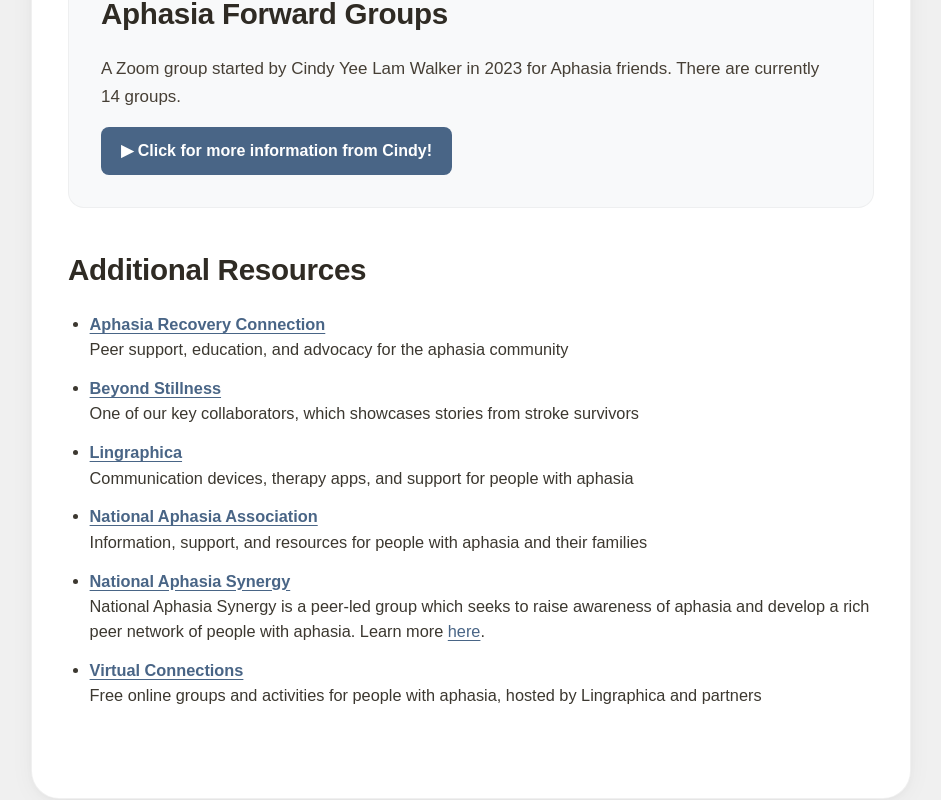
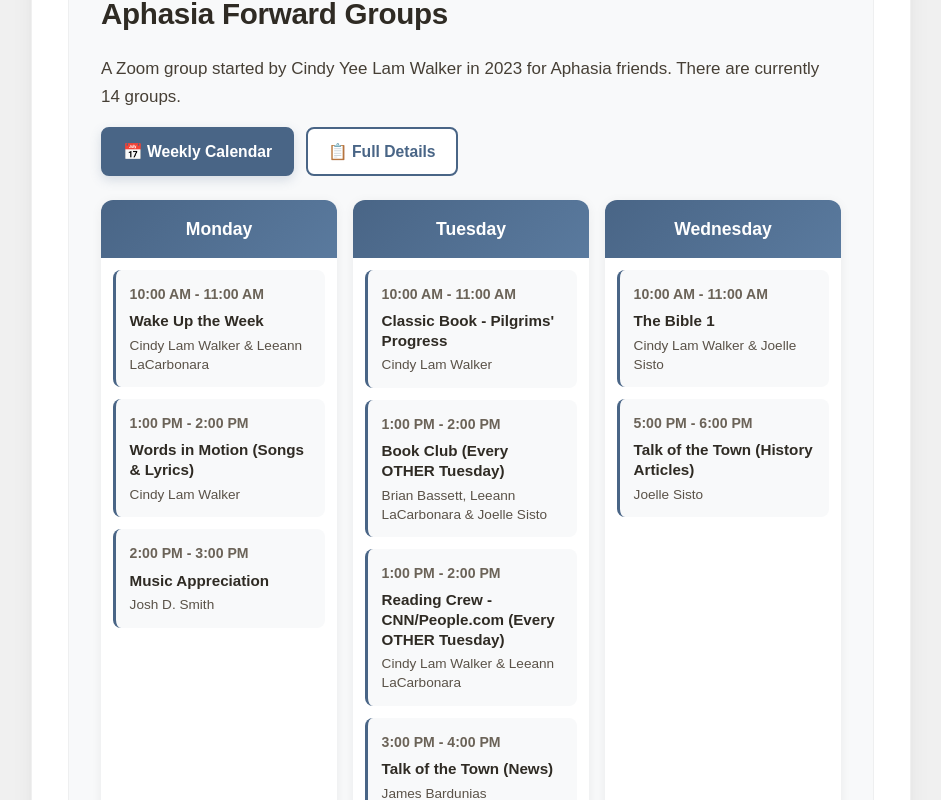
Before and after one commit to aprilyw/writingwithaphasia, a Next.js app: page /resources in a window 1280 px wide. Shown: the part 380-1180 px from the top of the page, without its empty margins (169-1110 px from the left). Built offline with nearby package versions, Linux system fonts and the light colour scheme; a web font is replaced by a local one.

Commit message:
cal view

```diff
--- a/src/pages/resources.js
+++ b/src/pages/resources.js
@@ -3,7 +3,34 @@
 import { useState } from 'react';
 
 export default function Resources() {
-  const [isGroupsExpanded, setIsGroupsExpanded] = useState(false);
+  const [viewMode, setViewMode] = useState('timeline'); // 'timeline' or 'list'
+
+  const weeklySchedule = {
+    Monday: [
+      { time: '10:00 AM - 11:00 AM', name: 'Wake Up the Week', hosts: 'Cindy Lam Walker & Leeann LaCarbonara', description: 'We will talk about our weekend & our week!' },
+      { time: '1:00 PM - 2:00 PM', name: 'Words in Motion (Songs & Lyrics)', hosts: 'Cindy Lam Walker', description: 'We will listen to the songs. Then, we will read the lyrics.' },
+      { time: '2:00 PM - 3:00 PM', name: 'Music Appreciation', hosts: 'Josh D. Smith', description: 'We will read the article about music. Each one will read a paragraph. Then we will listen to the music. Then, we will play Jeopardy!' }
+    ],
+    Tuesday: [
+      { time: '10:00 AM - 11:00 AM', name: "Classic Book - Pilgrims' Progress", hosts: 'Cindy Lam Walker', description: 'We will read the book online & will discuss the story.' },
+      { time: '1:00 PM - 2:00 PM', name: 'Book Club (Every OTHER Tuesday)', hosts: 'Brian Bassett, Leeann LaCarbonara & Joelle Sisto', description: 'We will read the book & we will discuss about it.' },
+      { time: '1:00 PM - 2:00 PM', name: 'Reading Crew - CNN/People.com (Every OTHER Tuesday)', hosts: 'Cindy Lam Walker & Leeann LaCarbonara', description: 'We will be reading the news. Each one will read a paragraph.' },
+      { time: '3:00 PM - 4:00 PM', name: 'Talk of the Town (News)', hosts: 'James Bardunias', description: 'We will be reading the news. Each one will read a sentence.' }
+    ],
+    Wednesday: [
+      { time: '10:00 AM - 11:00 AM', name: 'The Bible 1', hosts: 'Cindy Lam Walker & Joelle Sisto', description: 'We will read Old Testament & New Testament & we will talk about them.' },
+      { time: '5:00 PM - 6:00 PM', name: 'Talk of the Town (History Articles)', hosts: 'Joelle Sisto', description: 'We will be reading the history articles. Each one will read a sentence.' }
+    ],
+    Thursday: [
+      { time: '11:00 AM - 12:00 PM', name: 'Storytelling', hosts: 'Cindy Lam Walker & Joelle Sisto', description: 'We will be doing stories about things that happened to us. Serious, funny, happy, angry, sad, crazy stories… 2 to 5 minutes only.' },
+      { time: '2:00 PM - 3:00 PM', name: 'The Bible 2', hosts: 'Cindy Lam Walker & Josh D. Smith', description: 'We will read Old Testament & New Testament & we will talk about them.' },
+      { time: '3:00 PM - 4:00 PM', name: 'Conversation', hosts: 'Leeann LaCarbonara & Cindy Lam Walker', description: 'We will converse with each other by playing games. We will watch short movies & will discuss about them.' }
+    ],
+    Friday: [
+      { time: '1:00 PM - 2:00 PM', name: 'Talk of the Town (Entertainment News)', hosts: 'Cindy Lam Walker', description: 'We will be reading the entertainment news. Each one will read a sentence.' },
+      { time: '3:00 PM - 4:00 PM', name: 'Sing & Dance', hosts: 'Cindy Lam Walker', description: 'We will be listening to the songs. From YouTube, we will find songs with lyrics.' }
+    ]
+  };
 
   return (
     <div className="resources-container">
@@ -20,85 +47,49 @@
         <p className="intro-text">
           A Zoom group started by Cindy Yee Lam Walker in 2023 for Aphasia friends. There are currently 14 groups.
         </p>
+
+        <div className="view-toggle">
           <button
-          className="dropdown-toggle"
-          onClick={() => setIsGroupsExpanded(!isGroupsExpanded)}
-          aria-expanded={isGroupsExpanded}
+            className={`toggle-btn ${viewMode === 'timeline' ? 'active' : ''}`}
+            onClick={() => setViewMode('timeline')}
           >
-          {isGroupsExpanded ? '▼' : '▶'} Click for more information from Cindy!
+            📅 Weekly Calendar
           </button>
-
-        {isGroupsExpanded && (
-          <div className="groups-content">
-            <div className="group-item">
-              <strong>Wake Up the Week</strong> - Every Monday from 10 am to 11:00 am EST. Cindy Lam Walker &amp; Leeann LaCarbonara are the hosts.<br />
-              We will talk about our weekend &amp; our week!
+          <button
+            className={`toggle-btn ${viewMode === 'list' ? 'active' : ''}`}
+            onClick={() => setViewMode('list')}
+          >
+            📋 Full Details
+          </button>
         </div>
 
-            <div className="group-item">
-              <strong>Words in Motion (Songs &amp; Lyrics)</strong> - Every Monday from 1:00 pm to 2:00 pm EST. Cindy Lam Walker is the host.<br />
-              We will listen to the songs. Then, we will read the lyrics.
+        {viewMode === 'timeline' ? (
+          <div className="weekly-timeline">
+            {Object.entries(weeklySchedule).map(([day, events]) => (
+              <div key={day} className="day-column">
+                <div className="day-header">{day}</div>
+                <div className="events-list">
+                  {events.map((event, idx) => (
+                    <div key={idx} className="timeline-event">
+                      <div className="event-time">{event.time}</div>
+                      <div className="event-name">{event.name}</div>
+                      <div className="event-hosts">{event.hosts}</div>
                     </div>
-
-            <div className="group-item">
-              <strong>Music Appreciation</strong> - Every Monday from 2:00 pm to 3:00 pm EST. Josh D. Smith is the host.<br />
-              We will read the article about music. Each one will read a paragraph. Then we will listen to the music. Then, we will play Jeopardy!
+                  ))}
                 </div>
-
-            <div className="group-item">
-              <strong>Classic Book - Pilgrims' Progress</strong> - Every Tuesday from 10:00 am to 11:00 am EST. Cindy Lam Walker is the host.<br />
-              We will read the book online &amp; will discuss the story.
               </div>
-
-            <div className="group-item">
-              <strong>Book Club</strong> - Every OTHER Tuesday from 1:00 pm EST to 2:00 pm EST. Brian Bassett, Leeann LaCarbonara &amp; Joelle Sisto are the hosts.<br />
-              We will read the book &amp; we will discuss about it.
+            ))}
           </div>
-
-            <div className="group-item">
-              <strong>Reading Crew - CNN/People.com articles</strong> - Every OTHER Tuesday from 1:00 pm to 2:00 pm EST. Cindy Lam Walker &amp; Leeann LaCarbonara are the hosts.<br />
-              We will be reading the news. Each one will read a paragraph.
+        ) : (
+          <div className="groups-content">
+            {Object.entries(weeklySchedule).map(([day, events]) => (
+              events.map((event, idx) => (
+                <div key={`${day}-${idx}`} className="group-item">
+                  <strong>{event.name}</strong> - {day} from {event.time} EST. {event.hosts} {event.hosts.includes('&') ? 'are' : 'is'} the {event.hosts.includes('&') ? 'hosts' : 'host'}.<br />
+                  {event.description}
                 </div>
-
-            <div className="group-item">
-              <strong>Talk of the Town (News)</strong> - Every Tuesday from 3:00 pm to 4:00 pm EST. James Bardunias is the host.<br />
-              We will be reading the news. Each one will read a sentence.
-            </div>
-
-            <div className="group-item">
-              <strong>The Bible 1</strong> - Every Wednesday from 10 am to 11 am EST. Cindy Lam Walker &amp; Joelle Sisto are the hosts.<br />
-              We will read Old Testament &amp; New Testament &amp; we will talk about them.
-            </div>
-
-            <div className="group-item">
-              <strong>Talk of the Town (History Articles)</strong> - Every Wednesday from 5:00 pm to 6:00 pm EST. Joelle Sisto is the host.<br />
-              We will be reading the history articles. Each one will read a sentence.
-            </div>
-
-            <div className="group-item">
-              <strong>Storytelling</strong> - Every Thursday from 11 am EST to Noon. Cindy Lam Walker &amp; Joelle Sisto are the hosts.<br />
-              We will be doing stories about things that happened to us. Serious, funny, happy, angry, sad, crazy stories… 2 to 5 minutes only.
-            </div>
-
-            <div className="group-item">
-              <strong>The Bible 2</strong> - Every Thursday from 2 pm to 3 pm EST. Cindy Lam Walker &amp; Josh D. Smith are the hosts.<br />
-              We will read Old Testament &amp; New Testament &amp; we will talk about them.
-            </div>
-
-            <div className="group-item">
-              <strong>Conversation</strong> - Every Thursday from 3:00 pm to 4:00 pm EST. Leeann LaCarbonara &amp; Cindy Lam Walker are the hosts.<br />
-              We will converse with each other by playing games. We will watch short movies &amp; will discuss about them.
-            </div>
-
-            <div className="group-item">
-              <strong>Talk of the Town (Entertainment News)</strong> - Every Friday at 1 pm EST to 2 pm EST. Cindy Lam Walker is the host.<br />
-              We will be reading the entertainment news. Each one will read a sentence.
-            </div>
-
-            <div className="group-item">
-              <strong>Sing &amp; Dance</strong> - Every Friday from 3:00 pm to 4:00 pm EST. Cindy Lam Walker is the host.<br />
-              We will be listening to the songs. From YouTube, we will find songs with lyrics.
-            </div>
+              ))
+            ))}
 
             <div className="mission-statement">
               <p>
@@ -114,8 +105,10 @@
                 <a href="mailto:cindylamwalker@gmail.com">cindylamwalker@gmail.com</a>
               </p>
             </div>
+          </div>
+        )}
 
-            <div className="zoom-info">
+        <div className="zoom-info-section">
           <strong>Join Zoom Meeting:</strong><br />
           <a href="https://us06web.zoom.us/j/89436377594?pwd=dU93cGJqdWdyLzB4MXBUaXc1c2MxQT09" target="_blank" rel="noopener noreferrer">
             https://us06web.zoom.us/j/89436377594?pwd=dU93cGJqdWdyLzB4MXBUaXc1c2MxQT09
@@ -127,8 +120,6 @@
         <p className="sponsor-note">
           <em>Aphasia Forward is sponsored by Just A.S.K. Aphasia Stroke Knowledge.</em>
         </p>
-          </div>
-        )}
       </section>
 
       <h2>Additional Resources</h2>
@@ -172,11 +163,23 @@
         .aphasia-forward-section h2 { margin-top:0; color:#2f2b24; }
         .intro-text { font-size:1.06rem; color:#463f35; margin-bottom:1rem; }
 
-        .dropdown-toggle { background:#496586; color:#ffffff; border:none; padding:0.75rem 1.25rem; border-radius:8px; font-size:1rem; font-weight:600; cursor:pointer; transition:all 0.2s ease; display:flex; align-items:center; gap:0.5rem; font-family:${getFontFamilyVar()}; }
-        .dropdown-toggle:hover { background:#38506b; transform:translateY(-1px); box-shadow:0 4px 12px rgba(73,101,134,0.2); }
-        .dropdown-toggle:active { transform:translateY(0); }
+        .view-toggle { display:flex; gap:0.75rem; margin-bottom:1.5rem; flex-wrap:wrap; }
+        .toggle-btn { background:#ffffff; color:#496586; border:2px solid #496586; padding:0.65rem 1.25rem; border-radius:8px; font-size:0.98rem; font-weight:600; cursor:pointer; transition:all 0.2s ease; font-family:${getFontFamilyVar()}; }
+        .toggle-btn:hover { background:#f0f4f8; transform:translateY(-1px); }
+        .toggle-btn.active { background:#496586; color:#ffffff; box-shadow:0 4px 12px rgba(73,101,134,0.2); }
 
-        .groups-content { margin-top:1.5rem; animation:fadeIn 0.3s ease; }
+        .weekly-timeline { display:grid; grid-template-columns:repeat(auto-fit, minmax(220px, 1fr)); gap:1rem; margin-top:1.5rem; }
+        .day-column { background:#ffffff; border-radius:12px; overflow:hidden; box-shadow:0 2px 12px rgba(0,0,0,0.06); }
+        .day-header { background:linear-gradient(135deg, #496586 0%, #5a7a9e 100%); color:#ffffff; padding:1rem; font-weight:700; font-size:1.1rem; text-align:center; }
+        .events-list { padding:0.75rem; }
+        .timeline-event { background:#f8f9fa; padding:0.85rem; margin-bottom:0.75rem; border-radius:8px; border-left:3px solid #496586; transition:all 0.2s ease; }
+        .timeline-event:hover { background:#eef2f6; transform:translateX(3px); box-shadow:0 2px 8px rgba(0,0,0,0.08); }
+        .timeline-event:last-child { margin-bottom:0; }
+        .event-time { color:#6b6358; font-size:0.88rem; font-weight:600; margin-bottom:0.4rem; }
+        .event-name { color:#2f2b24; font-weight:700; font-size:0.95rem; margin-bottom:0.3rem; line-height:1.3; }
+        .event-hosts { color:#5a5248; font-size:0.85rem; line-height:1.4; }
+
+        .groups-content { animation:fadeIn 0.3s ease; }
         @keyframes fadeIn { from { opacity:0; transform:translateY(-10px); } to { opacity:1; transform:translateY(0); } }
 
         .group-item { background:#ffffff; padding:1.25rem; margin-bottom:1rem; border-radius:10px; border-left:4px solid #496586; box-shadow:0 2px 8px rgba(0,0,0,0.04); line-height:1.6; }
@@ -187,18 +190,19 @@
         .mission-statement p:last-of-type { margin-bottom:0; }
         .signature { font-style:italic; color:#5a5248; margin-top:1.2rem; }
 
-        .zoom-info { background:#e8f4f8; padding:1.25rem; border-radius:10px; margin:1.5rem 0; border:1px solid rgba(73,101,134,0.2); }
-        .zoom-info strong { color:#2f2b24; }
-        .zoom-info a { word-break:break-all; }
+        .zoom-info-section { background:#e8f4f8; padding:1.25rem; border-radius:10px; margin:1.5rem 0; border:1px solid rgba(73,101,134,0.2); }
+        .zoom-info-section strong { color:#2f2b24; }
+        .zoom-info-section a { word-break:break-all; }
 
-        .sponsor-note { font-size:0.95rem; color:#6b6358; text-align:center; margin-top:1.5rem; }
+        .sponsor-note { font-size:0.95rem; color:#6b6358; text-align:center; margin-top:1rem; margin-bottom:0; }
 
         @media (max-width:640px){
           .resources-container { padding:2.5rem 1.25rem 3rem; border-radius:22px; }
           h1{ margin-bottom:1.6rem; }
           .aphasia-forward-section { padding:1.5rem; }
           .group-item { padding:1rem; }
-          .dropdown-toggle { width:100%; justify-content:center; }
+          .weekly-timeline { grid-template-columns:1fr; }
+          .toggle-btn { flex:1; min-width:140px; }
         }
       `}</style>
     </div>
```
Lines whose indentation alone changed are shown as unchanged.
